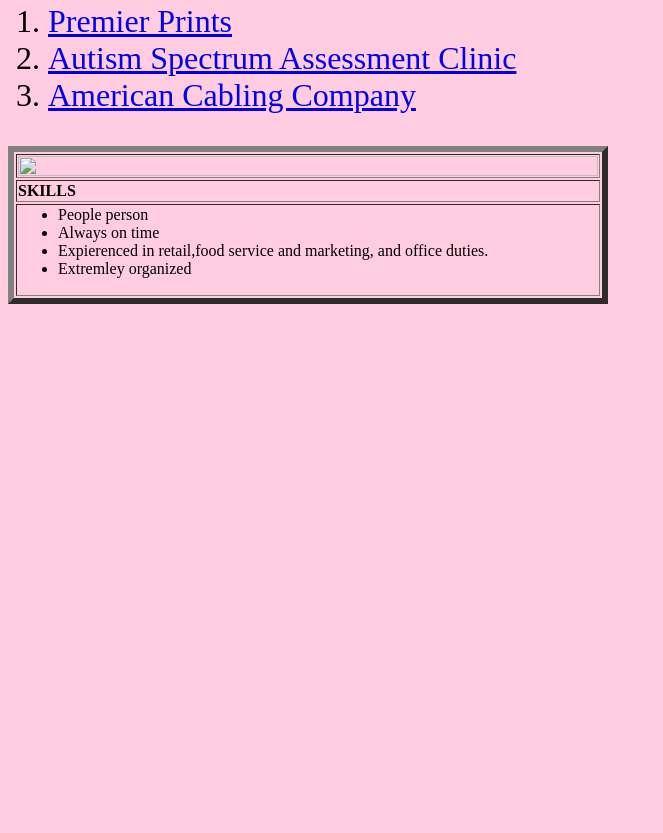
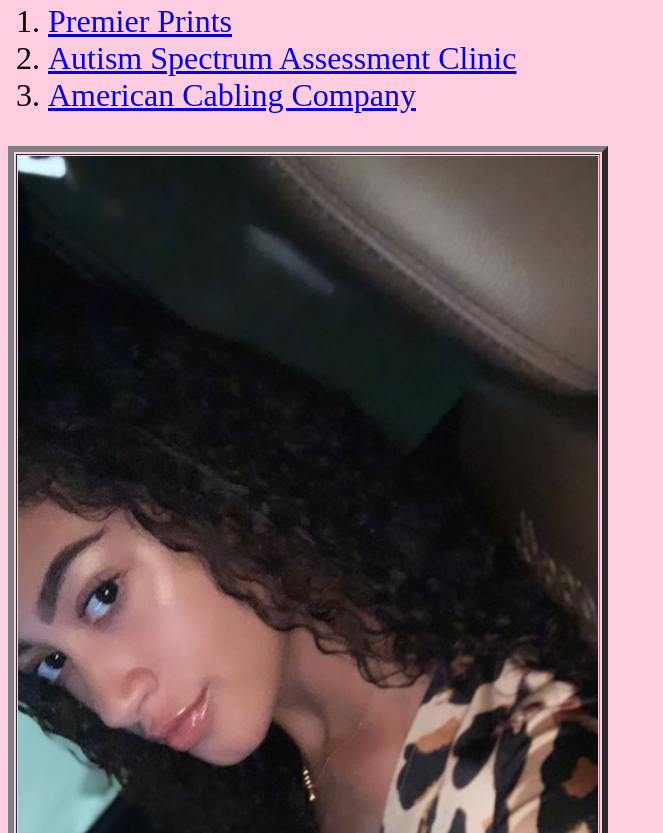
Before and after one commit to CKM50/CIM111.github.io, a plain HTML site: page A2.html in a window 1280 px wide. Shown: the part 2147-2980 px from the top of the page, without its empty margins (0-663 px from the left). Before the commit the page ends 2459 px from the top, so only its background shows below. Drawn offline with Linux system fonts and the light colour scheme.

Commit message:
Update A2.html

```diff
--- a/A2.html
+++ b/A2.html
@@ -102,7 +102,7 @@ Sold merchandise to various convention attendees from mega church functions, gun
 <table border="6" width="600">
         <TR>
             <TD>
-                <img src="Images/me.jpg" width="100%"/>
+                <img src="me.jpg" width="100%"/>
             </TD>
         </TR>
 
```
